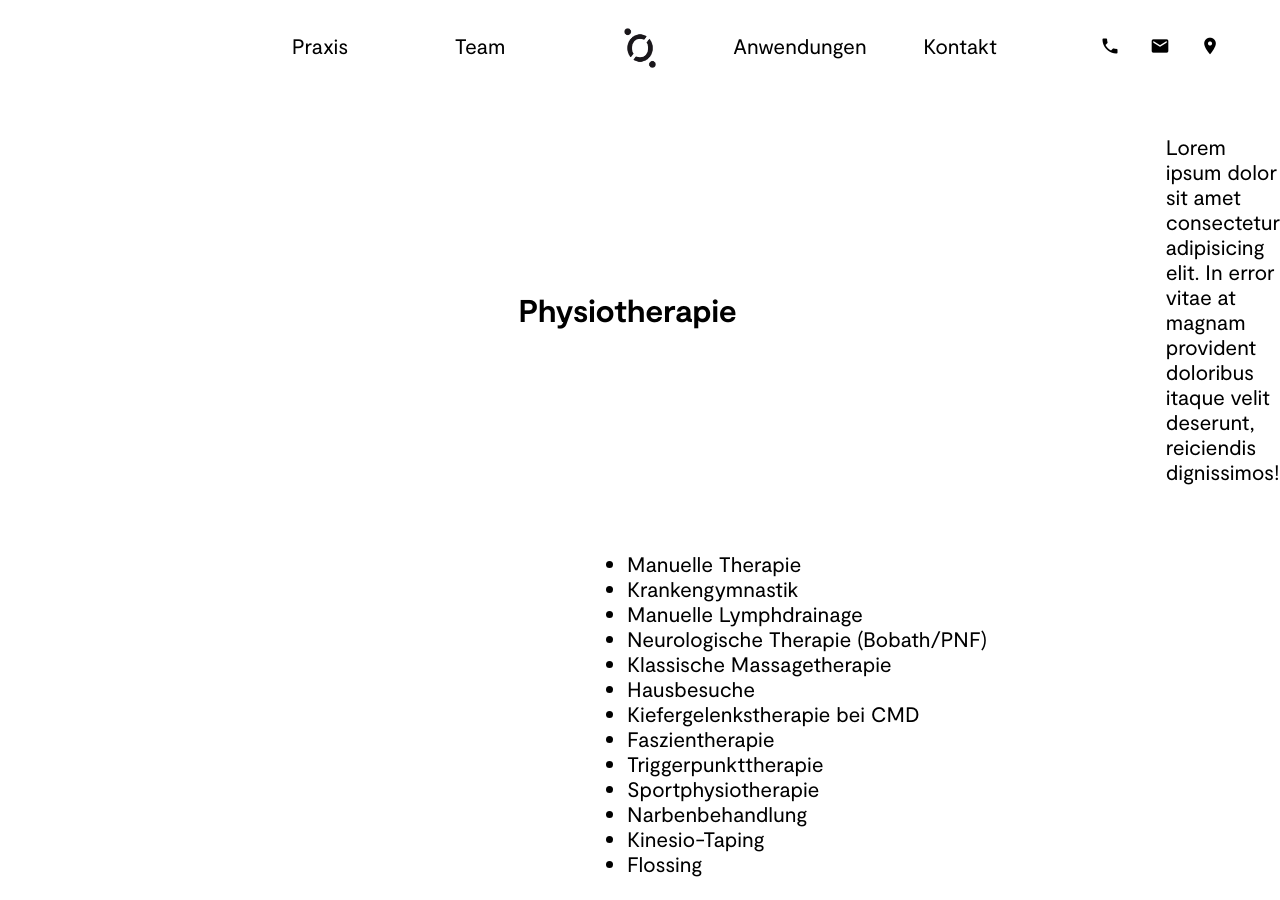
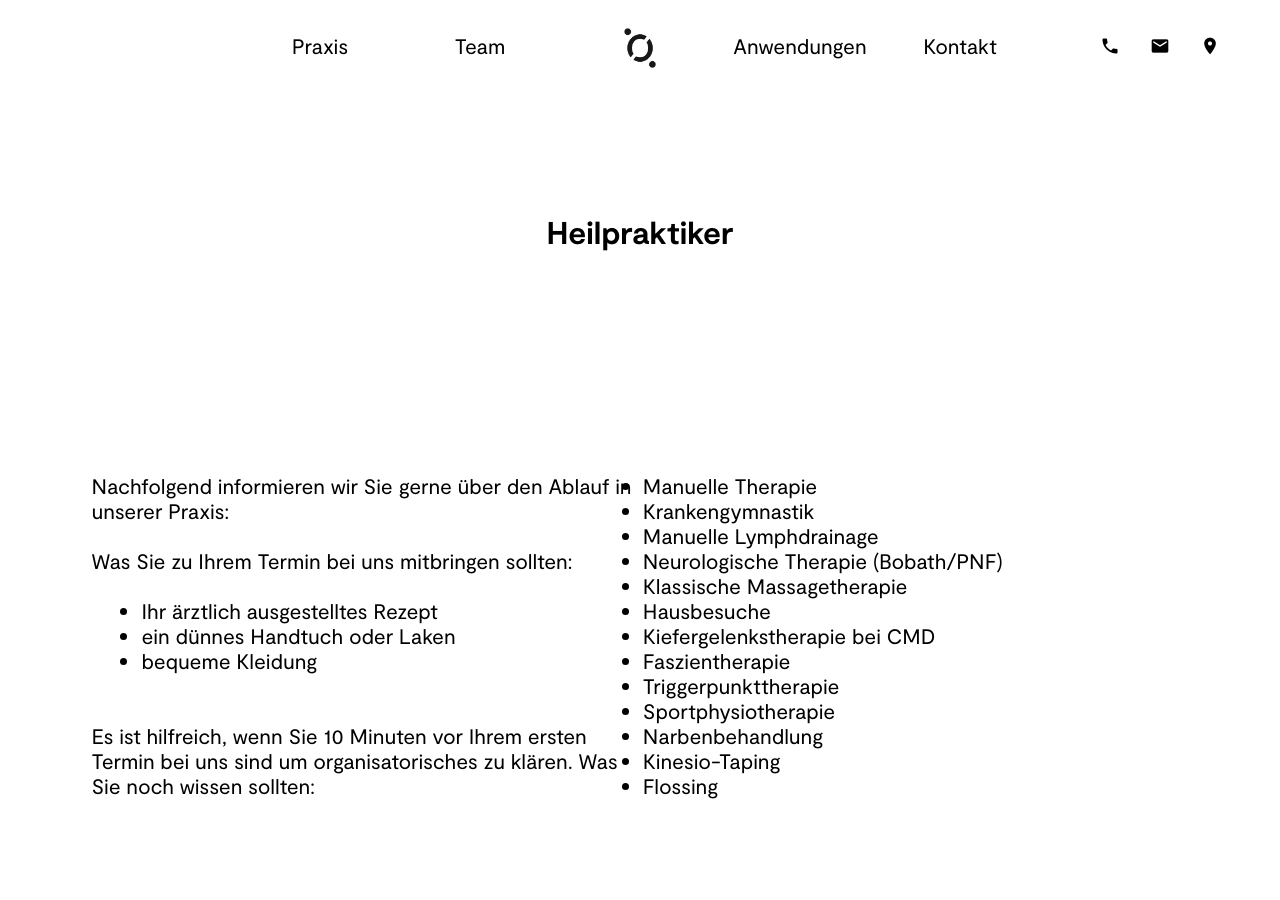
Before and after one commit to loehr-physiotherapie/loehr-physiotherapie.github.io, a Jekyll site: the page built from heilpraktiker.html, in a window 1280 px wide and 900 px high. Built offline with Jekyll 4.4.1, drawn with Linux system fonts in a browser that asks for light colours.

Commit message:
physio format fuer andere anwendungen

```diff
--- a/heilpraktiker.html
+++ b/heilpraktiker.html
@@ -5,10 +5,26 @@ permalink: /heilpraktiker/
 ---
 
 <section class="physiotherapie editable">
-    <h1>Physiotherapie</h1>
-    <p>
-        Lorem ipsum dolor sit amet consectetur adipisicing elit. In error vitae at magnam provident doloribus itaque velit deserunt, reiciendis dignissimos!
-    </p>
+    <h1>Heilpraktiker</h1>
+    <div class="content editable">
+        <p>
+            Nachfolgend informieren wir Sie gerne &uuml;ber den Ablauf in unserer Praxis:
+            <br>
+            <br>
+            Was Sie zu Ihrem Termin bei uns mitbringen sollten:
+            <br>
+            <br>
+            <ul>
+                <li> Ihr &auml;rztlich ausgestelltes Rezept </li>
+                <li> ein d&uuml;nnes Handtuch oder Laken </li>
+                <li> bequeme Kleidung </li>
+            </ul>
+            <br>
+            <br>
+            Es ist hilfreich, wenn Sie 10 Minuten vor Ihrem ersten Termin bei uns sind um organisatorisches zu kl&auml;ren.
+            Was Sie noch wissen sollten:
+            </p>
+    </div>
     <ul>
         <li>Manuelle Therapie</li>
         <li>Krankengymnastik</li>
@@ -24,5 +40,4 @@ permalink: /heilpraktiker/
         <li>Kinesio-Taping</li>
         <li>Flossing</li>
     </ul>
-
-</section>
+    </section>
--- a/physiotherapie.html
+++ b/physiotherapie.html
@@ -40,4 +40,4 @@ permalink: /physiotherapie/
     <li>Kinesio-Taping</li>
     <li>Flossing</li>
 </ul>
-            </section>
+</section>
```
Also changed, not shown: coaching.html (+20 -5 lines), wellness.html (+20 -5 lines).
